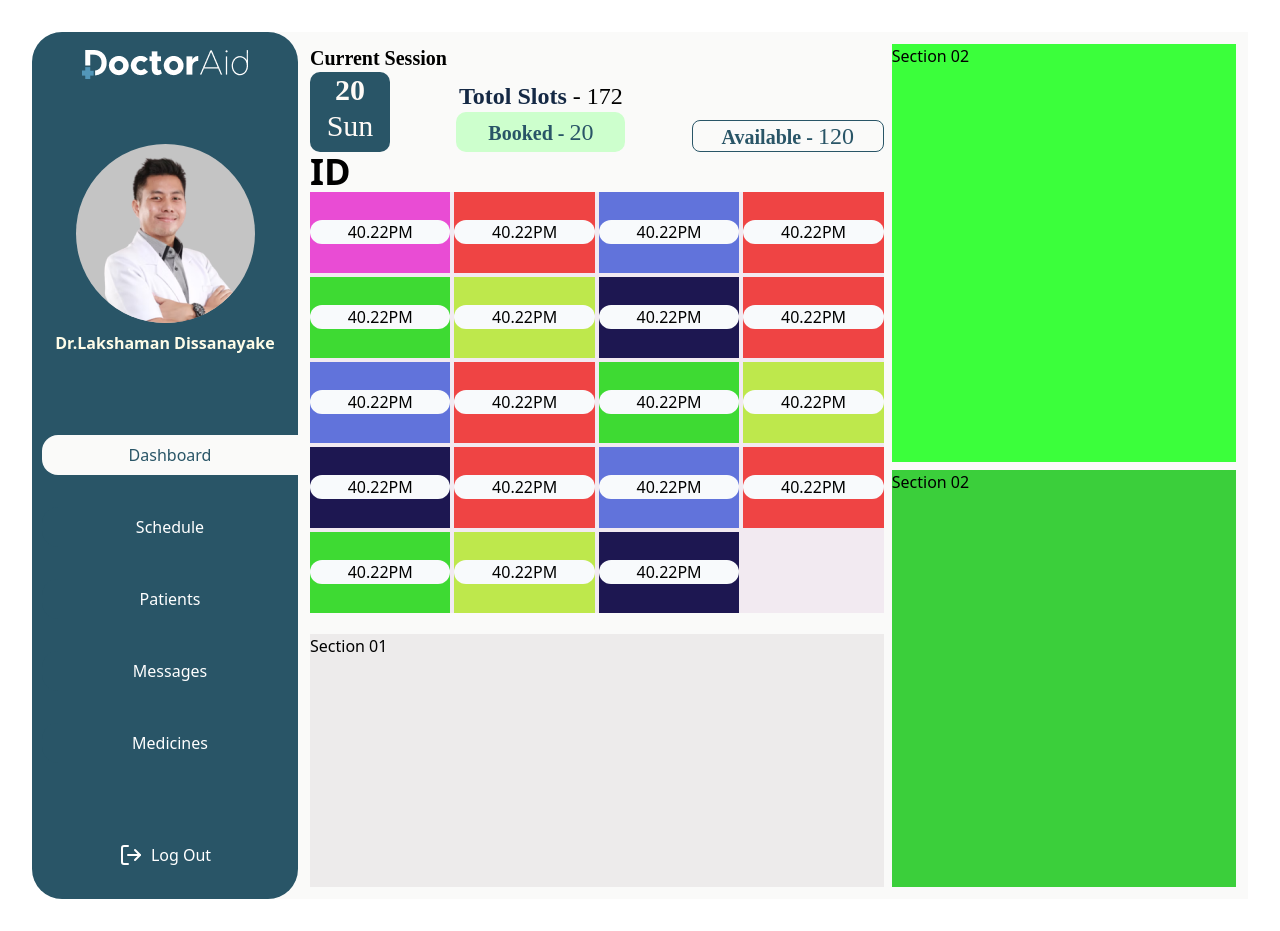
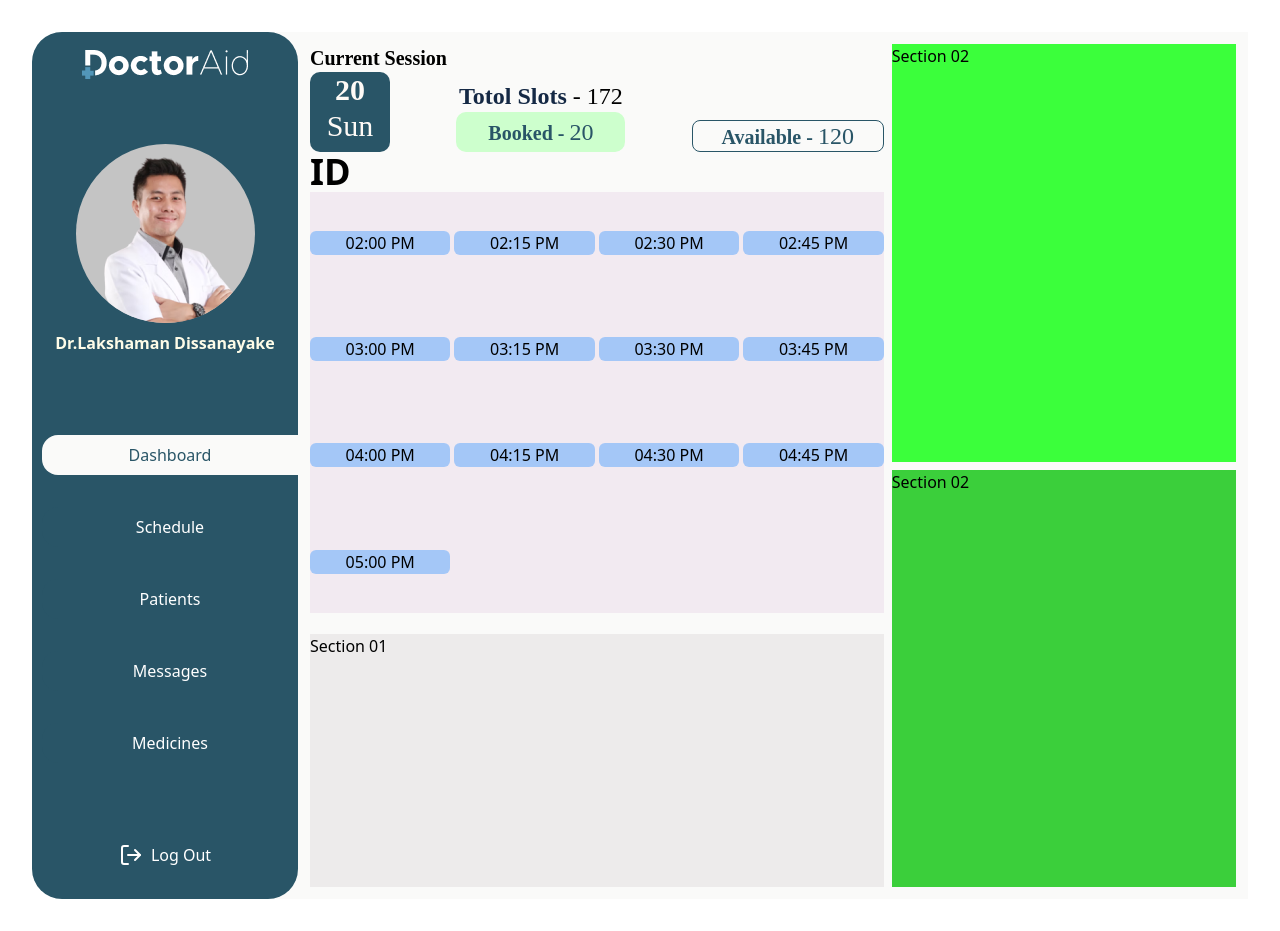
Before and after one commit to DoctorAid/doctoraid-main, a React (Vite) app in the folder doctors-dashboard/: page /schedule in a window 1280 px wide. Built offline with nearby package versions, Linux system fonts and the light colour scheme.

Commit message:
time slots updated to ineractive

```diff
--- a/doctors-dashboard/src/assets/components/TimeSlot.jsx
+++ b/doctors-dashboard/src/assets/components/TimeSlot.jsx
@@ -1,11 +1,32 @@
 import React from 'react'
 
-function TimeSlot() {
-  return (
-    <button>
+function TimeSlot(props) {
+  if(props.selectedSlotId === props.timeSlot.id)
+    return (
 
-    </button>
-  )
+      <div className='flex flex-col justify-center'>
+         <button className='bg-[#33373baa] text-center rounded-md '>
+          {props.timeSlot.time}
+
+          </button>
+
+      </div>
+
+    )
+
+  else{
+    return(
+      <div className='flex flex-col justify-center'>
+      <button className='bg-[#7eb6fbaa] text-center rounded-md '
+              onClick={() => props.onClick(props.timeSlot.id)}>
+       {props.timeSlot.time}
+
+       </button>
+
+   </div>
+
+    )
+  }
 }
 
 export default TimeSlot
--- a/doctors-dashboard/src/assets/pages/SchedulePage.jsx
+++ b/doctors-dashboard/src/assets/pages/SchedulePage.jsx
@@ -1,85 +1,82 @@
 import React from 'react'
 import { useState, useEffect } from "react";
+import TimeSlot from '../components/TimeSlot';
 
 
 function SchedulePage() {
-  const [SelectedSlot, setSelectSlot] = useState("");
+  const [SelectedSlot, setSelectedSlot] = useState("");
 
   const timeSlots = [
     {
-      id: 1,
+      id: "1",
       time: "02:00 PM",
       status: "Booked"
     },
     {
-      id: 2,
-      time: "02:00 PM",
-      status: "Booked"
-    },
-    {
-      id: 3,
+      id: "2",
       time: "02:15 PM",
       status: "Available"
     },
     {
-      id: 4,
+      id: "3",
       time: "02:30 PM",
       status: "Booked"
     },
     {
-      id: 5,
+      id: "4",
       time: "02:45 PM",
       status: "Available"
     },
     {
-      id: 6,
+      id: "5",
       time: "03:00 PM",
       status: "Booked"
     },
     {
-      id: 7,
+      id: "6",
       time: "03:15 PM",
       status: "Available"
     },
     {
-      id: 8,
+      id: "7",
       time: "03:30 PM",
       status: "Booked"
     },
     {
-      id: 9,
+      id: "8",
       time: "03:45 PM",
       status: "Available"
     },
     {
-      id: 10,
+      id: "9",
       time: "04:00 PM",
       status: "Booked"
     },
     {
-      id: 11,
+      id: "10",
       time: "04:15 PM",
       status: "Available"
     },
     {
-      id: 12,
+      id: "11",
       time: "04:30 PM",
       status: "Booked"
     },
     {
-      id: 13,
+      id: "12",
       time: "04:45 PM",
       status: "Available"
     },
     {
-      id: 14,
+      id: "13",
       time: "05:00 PM",
       status: "Booked"
     }
   ];
 
+
   const HandleTabClick = (id) => {
-    setSelectSlot(id);
+    setSelectedSlot(id);
   };
   return (
     <div className='flex flex-col gap-5 bg-[#FAFAF9] w-full  px-2 py-2 items-start justify-start text-black'>
@@ -144,63 +141,16 @@ function SchedulePage() {
         </div>
 
         <div className='bg-[#f2eaf1] w-full h-[50%] grid-cols-4 grid gap-1 overflow-auto'>
-        <div className='bg-[#e94cd4] flex flex-col justify-center '>
-          <div className='bg-slate-50 text-center rounded-xl'>40.22PM</div>
-        </div>
-        <div className='bg-red-500 flex flex-col justify-center '>
-          <div className='bg-slate-50 text-center rounded-xl'>40.22PM</div>
-        </div>
-        <div className='bg-[#6173db] flex flex-col justify-center '>
-          <div className='bg-slate-50 text-center rounded-xl'>40.22PM</div>
-        </div>
-        <div className='bg-red-500 flex flex-col justify-center '>
-          <div className='bg-slate-50 text-center rounded-xl'>40.22PM</div>
-        </div>
-        <div className='bg-[#3eda33] flex flex-col justify-center '>
-          <div className='bg-slate-50 text-center rounded-xl'>40.22PM</div>
-        </div>
-        <div className='bg-[#bee84c] flex flex-col justify-center '>
-          <div className='bg-slate-50 text-center rounded-xl'>40.22PM</div>
-        </div>
-        <div className='bg-[#1d1751] flex flex-col justify-center '>
-          <div className='bg-slate-50 text-center rounded-xl'>40.22PM</div>
-        </div>
-        <div className='bg-red-500 flex flex-col justify-center '>
-          <div className='bg-slate-50 text-center rounded-xl'>40.22PM</div>
-        </div>
-        <div className='bg-[#6173db] flex flex-col justify-center '>
-          <div className='bg-slate-50 text-center rounded-xl'>40.22PM</div>
-        </div>
-        <div className='bg-red-500 flex flex-col justify-center '>
-          <div className='bg-slate-50 text-center rounded-xl'>40.22PM</div>
-        </div>
-        <div className='bg-[#3eda33] flex flex-col justify-center '>
-          <div className='bg-slate-50 text-center rounded-xl'>40.22PM</div>
-        </div>
-        <div className='bg-[#bee84c] flex flex-col justify-center '>
-          <div className='bg-slate-50 text-center rounded-xl'>40.22PM</div>
-        </div>
-        <div className='bg-[#1d1751] flex flex-col justify-center '>
-          <div className='bg-slate-50 text-center rounded-xl'>40.22PM</div>
-        </div>
-        <div className='bg-red-500 flex flex-col justify-center '>
-          <div className='bg-slate-50 text-center rounded-xl'>40.22PM</div>
-        </div>
-        <div className='bg-[#6173db] flex flex-col justify-center '>
-          <div className='bg-slate-50 text-center rounded-xl'>40.22PM</div>
-        </div>
-        <div className='bg-red-500 flex flex-col justify-center '>
-          <div className='bg-slate-50 text-center rounded-xl'>40.22PM</div>
-        </div>
-        <div className='bg-[#3eda33] flex flex-col justify-center '>
-          <div className='bg-slate-50 text-center rounded-xl'>40.22PM</div>
-        </div>
-        <div className='bg-[#bee84c] flex flex-col justify-center '>
-          <div className='bg-slate-50 text-center rounded-xl'>40.22PM</div>
-        </div>
-        <div className='bg-[#1d1751] flex flex-col justify-center '>
-          <div className='bg-slate-50 text-center rounded-xl'>40.22PM</div>
-        </div>
+        {timeSlots.map((el)=>{
+          return(
+            <TimeSlot
+              selectedSlotId={SelectedSlot}
+              timeSlot ={el}
+              onClick = {HandleTabClick}
+            />
+
+          );
+        })}
 
 
 
```
